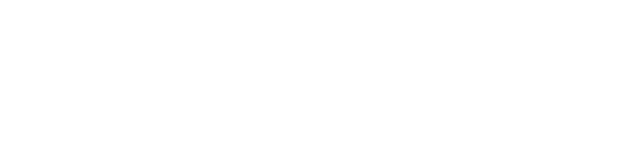
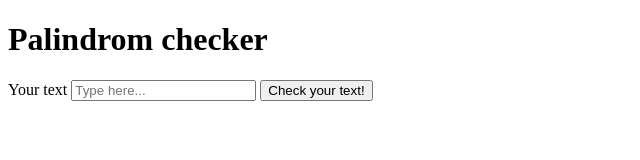
Before and after one commit to anka-oss/fcc-palindromchecker, a plain HTML site: page index.html in a window 1280 px wide. Shown: the whole page, without its empty margins (0-640 px from the left). Drawn offline with Linux system fonts and the light colour scheme.

Commit message:
Add necessary elements to the index.html file

```diff
--- a/index.html
+++ b/index.html
@@ -4,6 +4,22 @@
 
     </head>
     <body>
-
+        <main>
+            <h1>Palindrom checker</h1>
+            <div class="container">
+                <form id="palindrom-checker">
+                    <label for="text-input">Your text</label>
+                    <input
+                        type="text"
+                        id="text-input"
+                        placeholder="Type here..."
+                        required
+                    />
+                    <button id="check-btn" type="button">Check your text!</button>
+                </form>
+                <div id="result" class="result hide"></div>
+            </div>
+        </main>
+        <script src="./script.js"></script>
     </body>
 </html>
```
